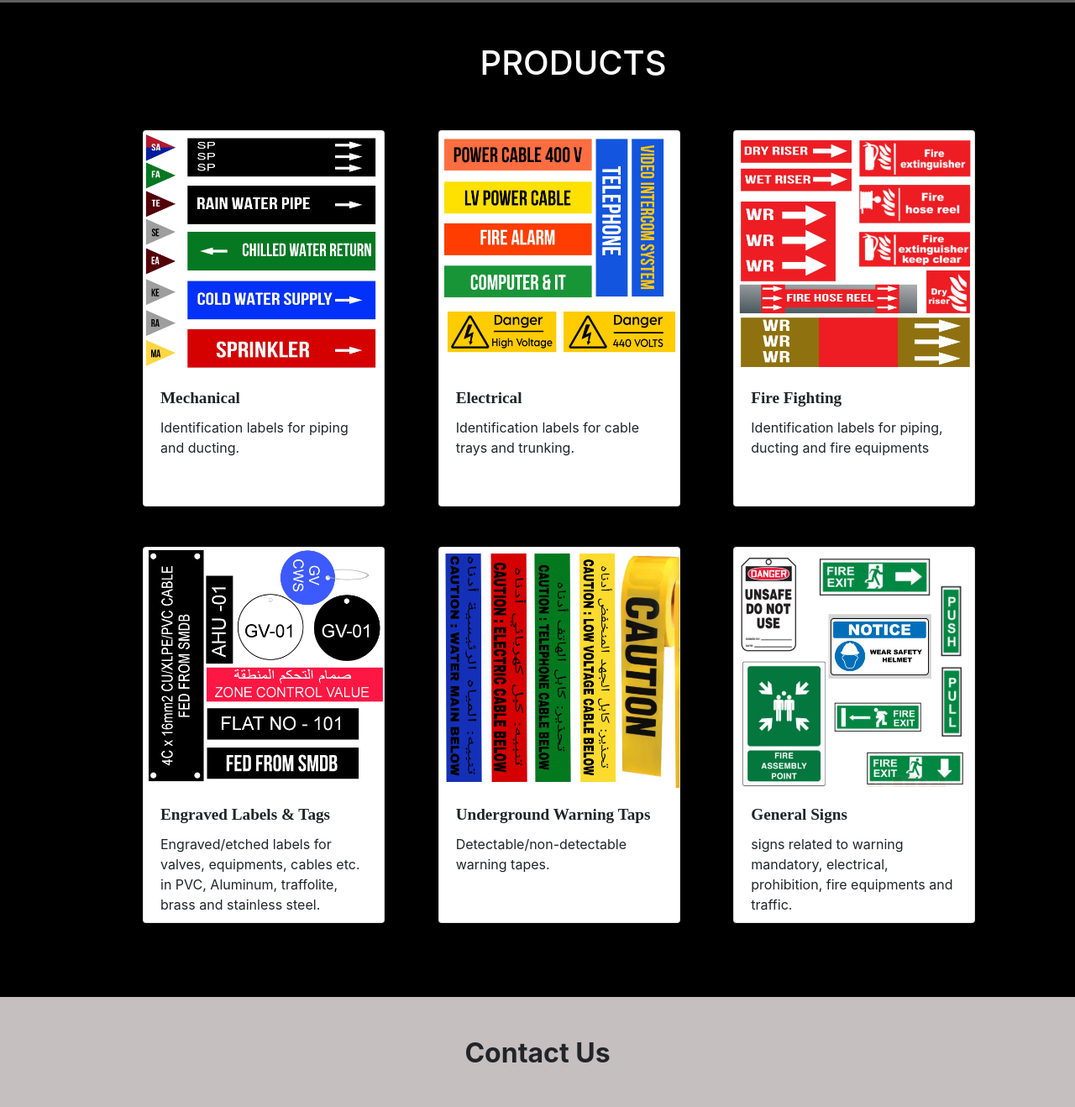
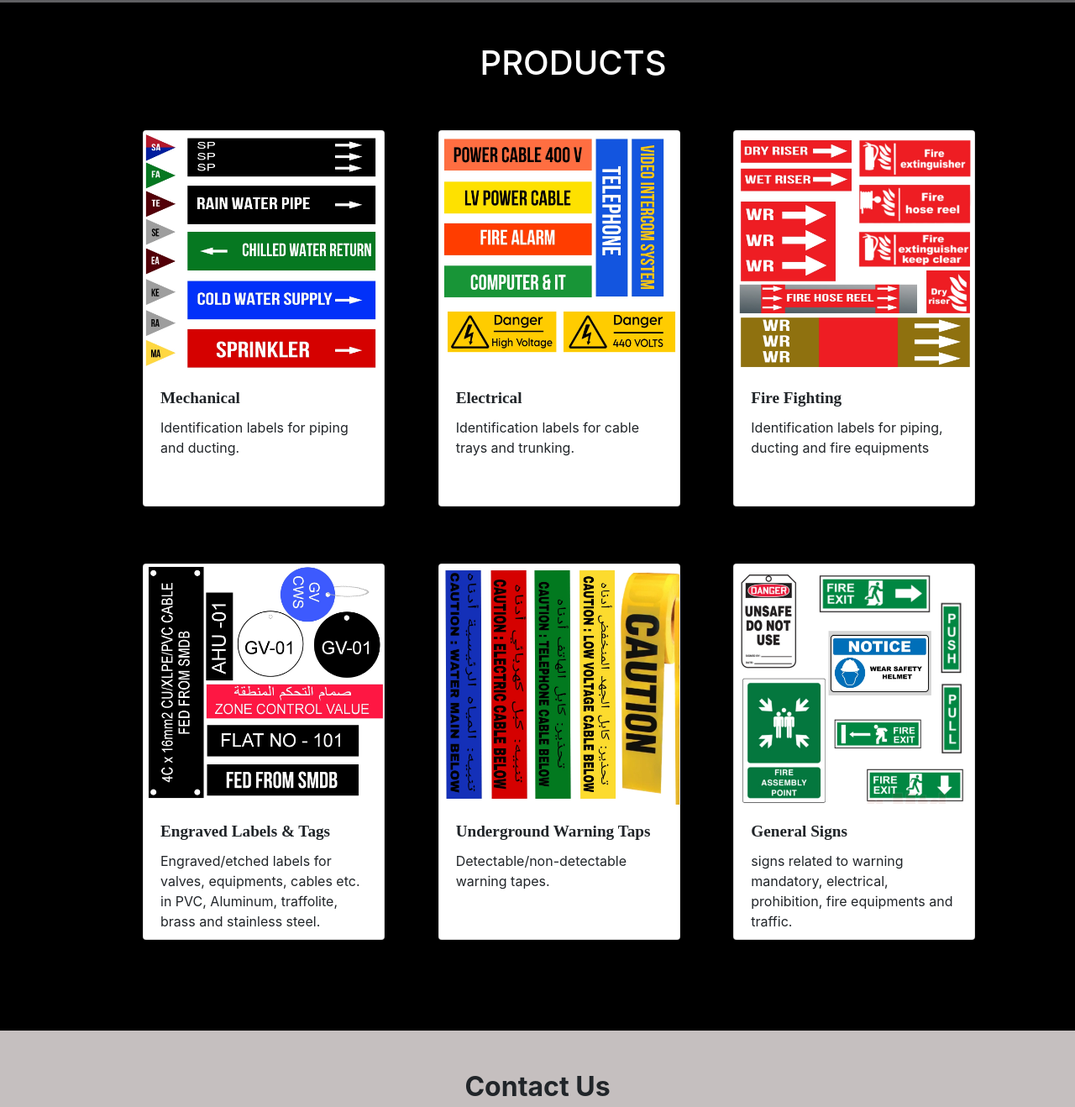
Before and after one commit to ashwinclarence/alshula, a plain HTML site: page index.html in a window 1280 px wide. Shown: the part 839-2157 px from the top of the page at 84% size. Drawn offline with nearby package versions, Linux system fonts and the light colour scheme.

Commit message:
Add files via upload

```diff
--- a/index.css
+++ b/index.css
@@ -43,3 +43,6 @@ form{
     max-width: 600px;
     border-radius: 10px;
 }
+.cardstyle{
+    padding-bottom: 20px;
+}
--- a/index.html
+++ b/index.html
@@ -70,13 +70,13 @@
                         </ol>
                         <div class="carousel-inner">
                             <div class="carousel-item active">
-                                <img class="d-block w-100" src="images/bg2.jpg" alt="Reload">
+                                <img class="d-block w-100" src="images/bg1.jpg" alt="Reload">
                             </div>
                             <div class="carousel-item">
                                 <img class="d-block w-100" src="images/bg2.jpg" alt="Reload">
                             </div>
                             <div class="carousel-item">
-                                <img class="d-block w-100" src="images/bg2.jpg" alt="Reload">
+                                <img class="d-block w-100" src="images/bg1.jpg" alt="Reload">
                             </div>
                             <div class="carousel-item">
                                 <img class="d-block w-100" src="images/bg2.jpg" alt="Reload">
@@ -139,7 +139,7 @@
         <div class="container services ">
             <h1 class="text-center pt-5 text-white">PRODUCTS</h1>
             <div class="row pt-5">
-                <div class="col-md-4 col-sm-6 col-12">
+                <div class="col-md-4 col-sm-6 col-12 cardstyle">
                     <div class="card" style="width: 18rem;height: 28rem;">
                         <img src="images/service-01.jpg" class="card-img-top" alt="Mechanical">
                         <div class="card-body">
@@ -149,7 +149,7 @@
                         </div>
                     </div>
                 </div>
-                <div class="col-md-4 col-sm-6 col-12">
+                <div class="col-md-4 col-sm-6 col-12 cardstyle">
                     <div class="card" style="width: 18rem;height: 28rem;">
                         <img src="images/service-02.jpg" class="card-img-top" alt="Electrical">
                         <div class="card-body">
@@ -170,8 +170,8 @@
                     </div>
                 </div>
             </div>
-            <div class="row pt-5">
-                <div class="col-md-4 col-sm-6 col-12">
+            <div class="row pt-5 ">
+                <div class="col-md-4 col-sm-6 col-12 cardstyle">
                     <div class="card" style="width: 18rem;height: 28rem;">
                         <img src="images/service-04.jpg" class="card-img-top" alt="Engraved Labels & Tags">
                         <div class="card-body">
@@ -182,7 +182,7 @@
                         </div>
                     </div>
                 </div>
-                <div class="col-md-4 col-sm-6 col-12">
+                <div class="col-md-4 col-sm-6 col-12 cardstyle">
                     <div class="card" style="width: 18rem;height: 28rem;">
                         <img src="images/service-05.jpg" class="card-img-top" alt="Underground Warning Taps">
                         <div class="card-body">
@@ -192,7 +192,7 @@
                         </div>
                     </div>
                 </div>
-                <div class="col-md-4 col-sm-6 col-12">
+                <div class="col-md-4 col-sm-6 col-12 cardstyle">
                     <div class="card" style="width: 18rem;height: 28rem;">
                         <img src="images/service-06.jpg" class="card-img-top" alt="General Signs">
                         <div class="card-body">
@@ -282,10 +282,10 @@
                 </div>
 
 
-                <div class=" col-md-6 pt-5">
+                <div class=" col-md-6 col-10 pt-5 " style="float: right;">
                     <iframe
                         src="https://www.google.com/maps/embed?pb=!1m18!1m12!1m3!1d14416.541314108967!2d55.4266138871582!3d25.400280300000002!2m3!1f0!2f0!3f0!3m2!1i1024!2i768!4f13.1!3m3!1m2!1s0x3e5f596ef358ac2f%3A0xf65b51bd80c8a75d!2sAL%20Shula%20Printing%20Material%20Trading!5e0!3m2!1sen!2sae!4v1692722163133!5m2!1sen!2sae"
-                        width="500" height="400" style="border:0;" allowfullscreen="" loading="lazy"
+                        width="425" height="400" style="border:0;" allowfullscreen="" loading="lazy"
                         referrerpolicy="no-referrer-when-downgrade"></iframe>
                 </div>
 
```
